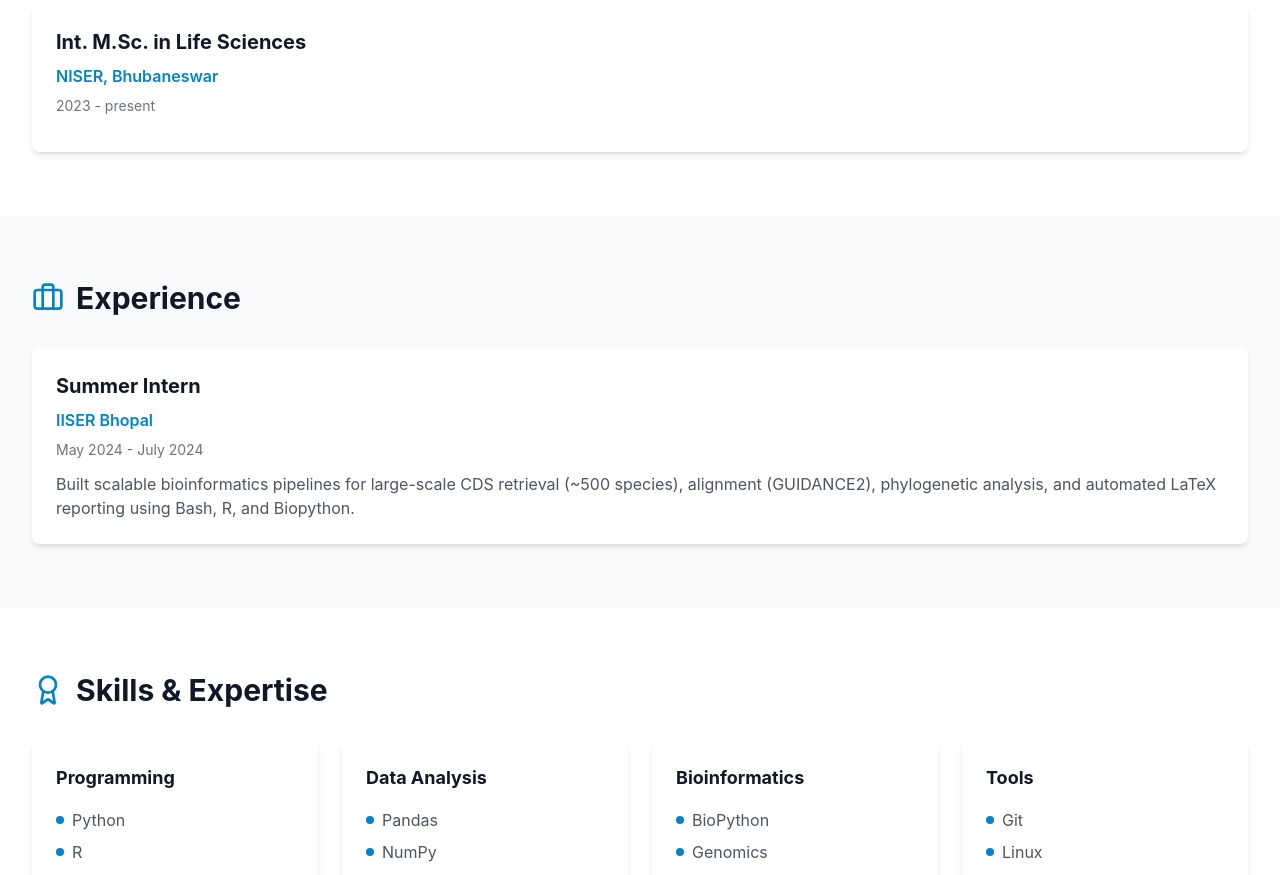
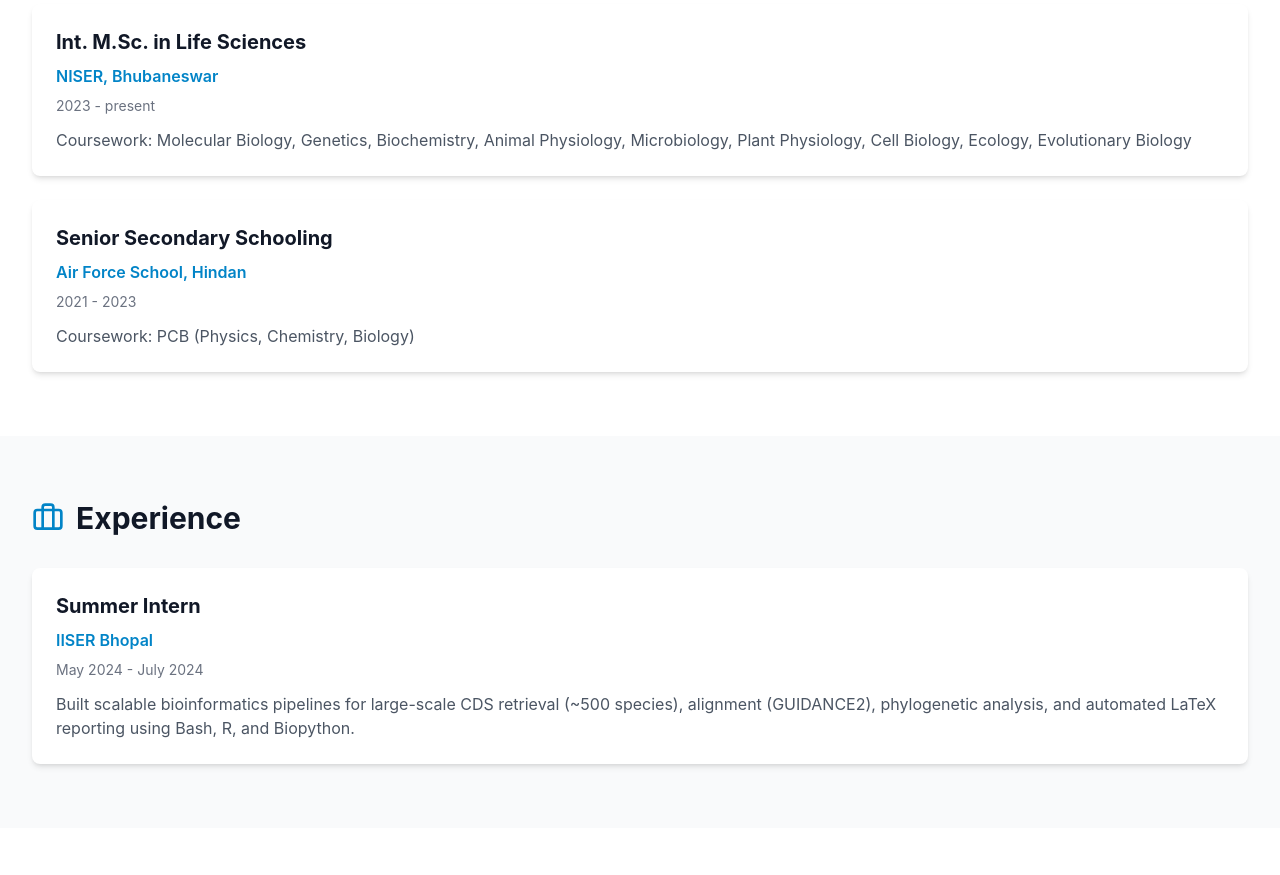
Before and after one commit to Ayanokoji05/my_website, a React app in the folder frontend/: page /about in a window 1280 px wide. Shown: the part 960-1835 px from the top of the page. Built offline with nearby package versions, Linux system fonts and the light colour scheme; no server answers; the HTML template or start-up script is replaced by a standard one.

Commit message:
updating education content on my about page

```diff
--- a/frontend/src/pages/About.jsx
+++ b/frontend/src/pages/About.jsx
@@ -13,7 +13,13 @@
       degree: 'Int. M.Sc. in Life Sciences',
       institution: 'NISER, Bhubaneswar',
       year: '2023 - present',
-      description: '',
+      description: 'Coursework: Molecular Biology, Genetics, Biochemistry, Animal Physiology, Microbiology, Plant Physiology, Cell Biology, Ecology, Evolutionary Biology',
+    },
+    {
+      degree: 'Senior Secondary Schooling',
+      institution: 'Air Force School, Hindan',
+      year: '2021 - 2023',
+      description: 'Coursework: PCB (Physics, Chemistry, Biology)',
     },
   ];
 
```
